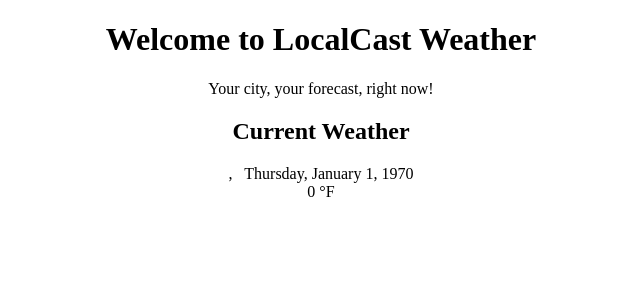
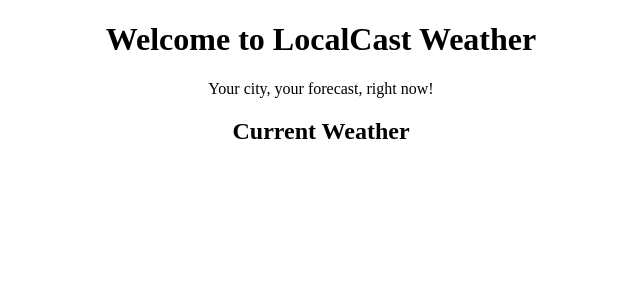
Before and after one commit to jadkisson/local-weather-app, an Angular app: page / in a window 1280 px wide. Shown: the top 300 px of the page, without its empty margins (319-959 px from the left). Built offline with nearby package versions, Linux system fonts and the light colour scheme; no server answers.

Commit message:
Setup debugging, fixed null condition with [current] variable

```diff
--- a/package.json
+++ b/package.json
@@ -10,7 +10,8 @@
     "build": "npm run standardize && ng build",
     "test": "ng test",
     "lint": "ng lint",
-    "e2e": "ng e2e"
+    "e2e": "ng e2e",
+    "test:debug": "ng test --sourceMap=false"
   },
   "prettier": {
     "printWidth": 90,
--- a/src/app/current-weather/current-weather.component.html
+++ b/src/app/current-weather/current-weather.component.html
@@ -1,4 +1,4 @@
-<div>
+<div *ngIf="current">
   <div>
     <span>{{current.city}}, {{current.country}}</span>&nbsp;
     <span>{{current.date | date:'fullDate'}}</span>
--- a/src/app/current-weather/current-weather.component.ts
+++ b/src/app/current-weather/current-weather.component.ts
@@ -8,14 +8,14 @@ import { WeatherService } from '../weather/weather.service'
   styleUrls: ['./current-weather.component.scss'],
 })
 export class CurrentWeatherComponent implements OnInit {
-  current: ICurrentWeather = {
-    city: '',
-    country: '',
-    date: 0,
-    image: '',
-    temperature: 0,
-    description: '',
-  }
+  current: ICurrentWeather // = {
+  //   city: '',
+  //   country: '',
+  //   date: 0,
+  //   image: '',
+  //   temperature: 0,
+  //   description: '',
+  // }
 
   constructor(private weatherService: WeatherService) {}
 
```
